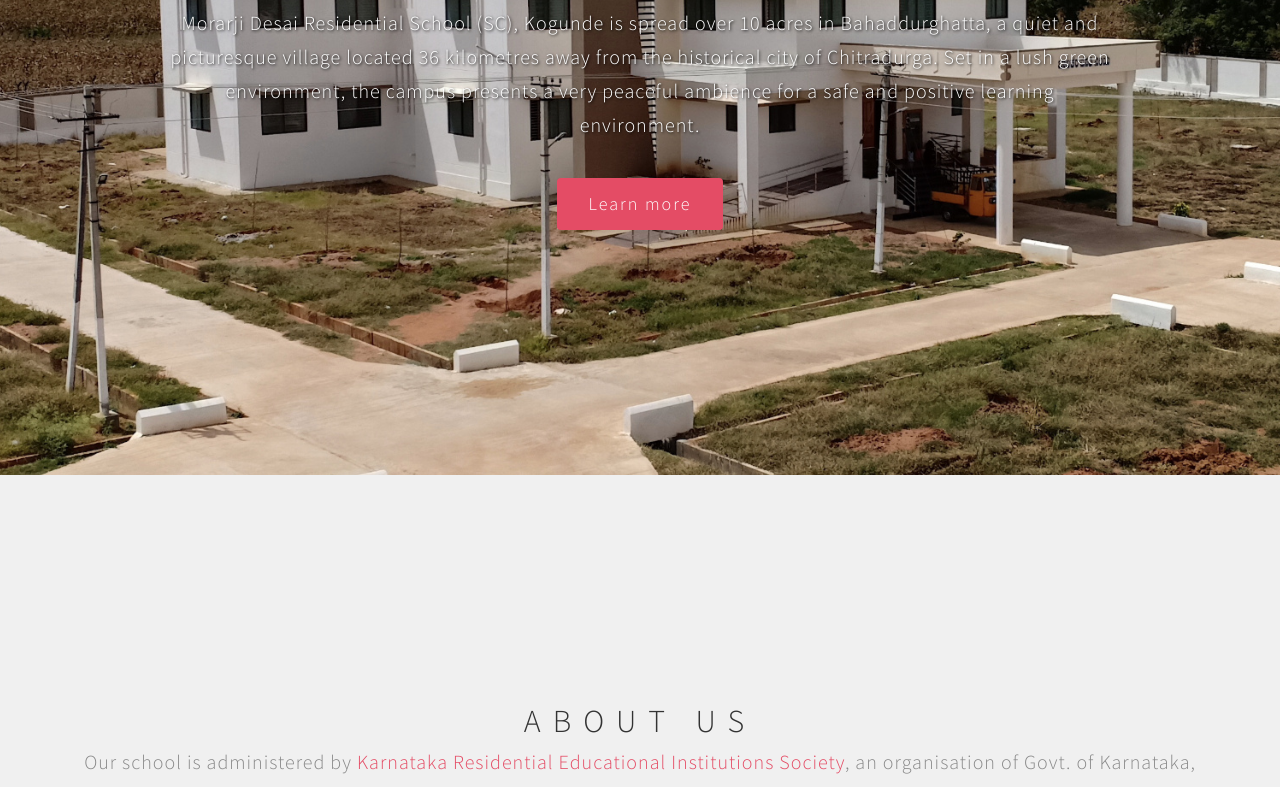
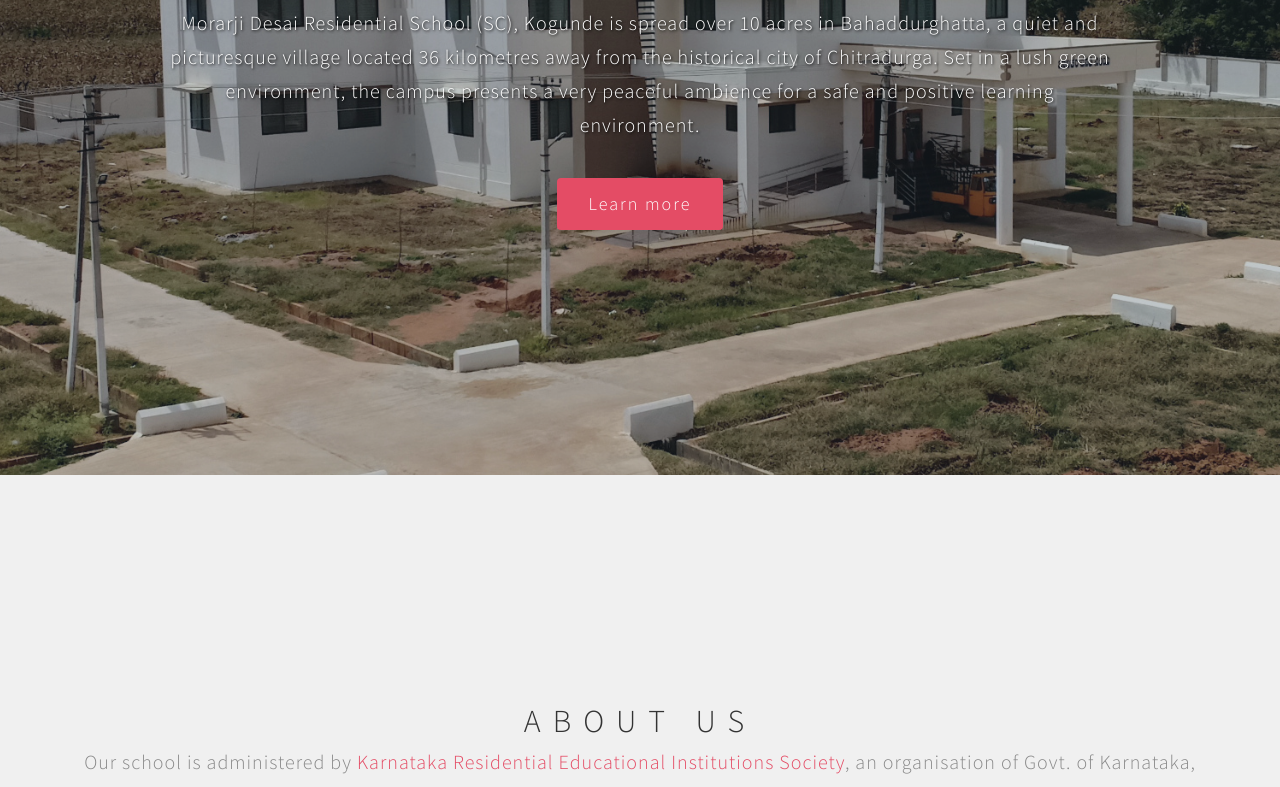
Before and after one commit to mdrskogunde/web, a plain HTML site: page index.html in a window 1280 px wide. Shown: the part 325-1112 px from the top of the page. Drawn offline with Linux system fonts and the light colour scheme.

Commit message:
Update style.css

```diff
--- a/css/style.css
+++ b/css/style.css
@@ -154,7 +154,7 @@ a:hover, a:active, a:focus {
 
 .overlay {
   background: #304352;
-  opacity: 0;
+  opacity: 0.3;
   position: absolute;
   width: 100%;
   height: 100vh;
```
